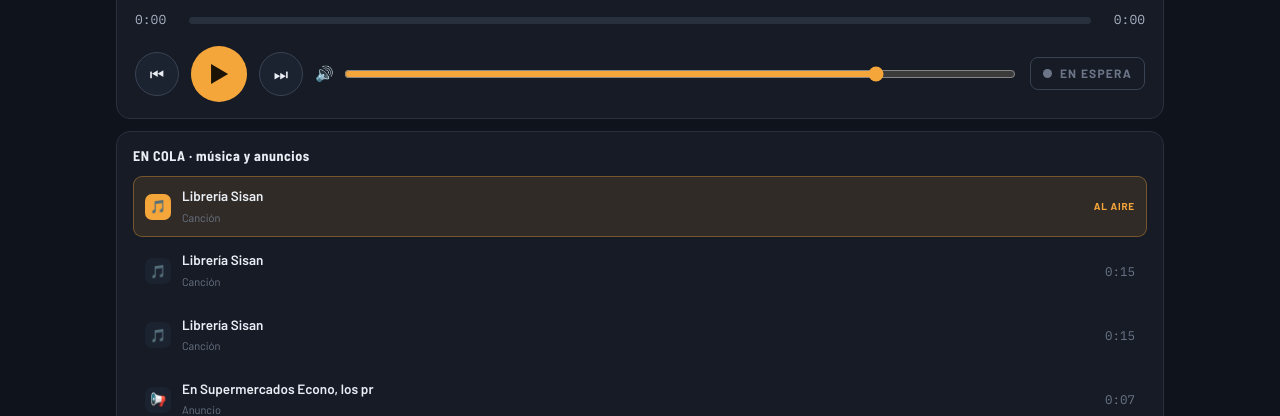
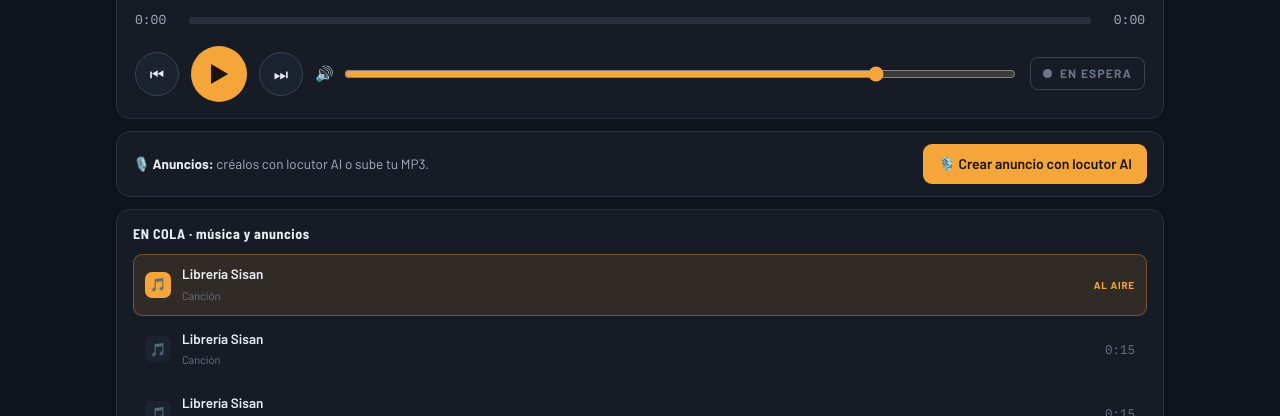
Before and after one commit to beautygenaiapp-hue/sisan-bpms-demo, a plain HTML site: page index.html in a window 1280 px wide. Shown: the part 684-1100 px from the top of the page. Drawn offline with Linux system fonts and the light colour scheme.

Commit message:
Add files via upload

```diff
--- a/index.html
+++ b/index.html
@@ -252,6 +252,12 @@
         <div class="vol">🔊 <input id="vol" type="range" min="0" max="100" value="80"></div>
         <div class="onair" id="onair"><span class="lamp"></span> EN ESPERA</div>
       </div>
+    </div>
+
+    <!-- ACCIONES RÁPIDAS (siempre visibles) -->
+    <div class="panel" style="padding:12px 16px;margin-bottom:12px;display:flex;align-items:center;gap:12px;flex-wrap:wrap">
+      <span style="flex:1;min-width:170px;font-size:13.5px;color:var(--ink-2)">🎙️ <b style="color:var(--ink)">Anuncios:</b> créalos con locutor AI o sube tu MP3.</span>
+      <a class="btn primary" href="generador.html" target="_blank" rel="noopener" style="text-decoration:none">🎙️ Crear anuncio con locutor AI</a>
     </div>
 
     <!-- COLA EN VIVO -->
```
